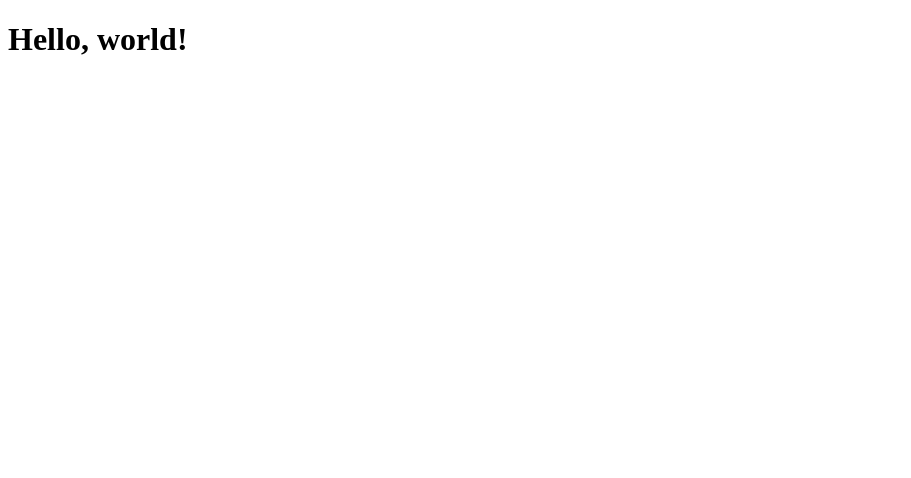
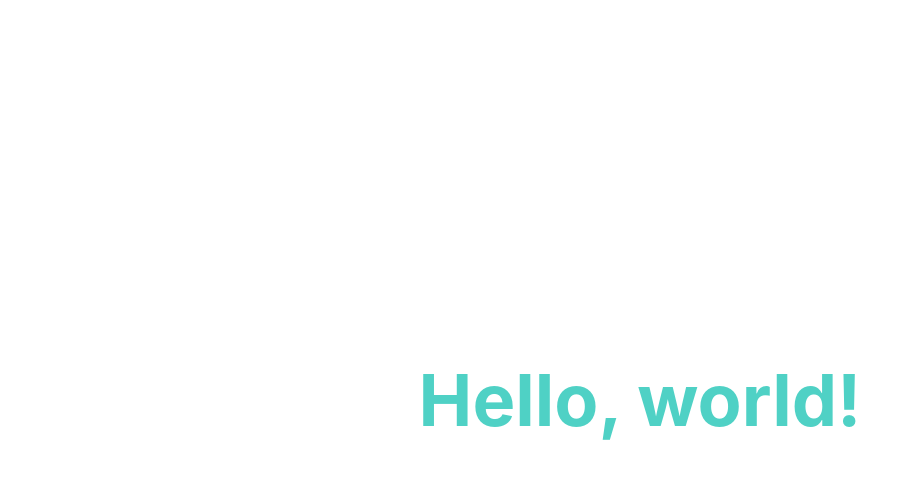
Before and after one commit to shun-shobon/web-app-template, a React (Vite) app: page / in a window 1280 px wide. Shown: the top 478 px of the page, without its empty margins (0-911 px from the left). Built offline with nearby package versions, Linux system fonts and the light colour scheme.

Commit message:
feat: Use Chakra UI instead of TailwindCSS

```diff
--- a/postcss.config.js
+++ /dev/null
@@ -1,6 +0,0 @@
-module.exports = {
-  plugins: {
-    tailwindcss: {},
-    autoprefixer: {},
-  },
-}
--- a/src/components/App.tsx
+++ b/src/components/App.tsx
@@ -1,8 +1,12 @@
+import { VStack, Heading } from "@chakra-ui/react";
+
 function App(): JSX.Element {
   return (
-    <div className="absolute w-full h-full grid place-items-center">
-      <h1 className="text-4xl text-teal-400">Hello, world!</h1>
-    </div>
+    <VStack w="100wh" h="100vh" justify="center">
+      <Heading as="h1" size="4xl" color="teal.300">
+        Hello, world!
+      </Heading>
+    </VStack>
   );
 }
 
--- a/src/index.tsx
+++ b/src/index.tsx
@@ -1,7 +1,6 @@
-import "tailwindcss/tailwind.css";
-
 import { createRoot } from "react-dom/client";
 import { StrictMode } from "react";
+import { ChakraProvider } from "@chakra-ui/react";
 
 import App from "~/components/App";
 
@@ -10,6 +9,8 @@ const root = createRoot(container!);
 
 root.render(
   <StrictMode>
-    <App />
+    <ChakraProvider>
+      <App />
+    </ChakraProvider>
   </StrictMode>,
 );
--- a/tailwind.config.js
+++ /dev/null
@@ -1,7 +0,0 @@
-module.exports = {
-  content: ["index.html", "src/**/*.{js,jsx,ts,tsx}"],
-  theme: {
-    extend: {},
-  },
-  plugins: [],
-}
```
Also changed, not shown: package.json (+4 -3 lines), 1 other file (tests, documents, lock files or other folders).
